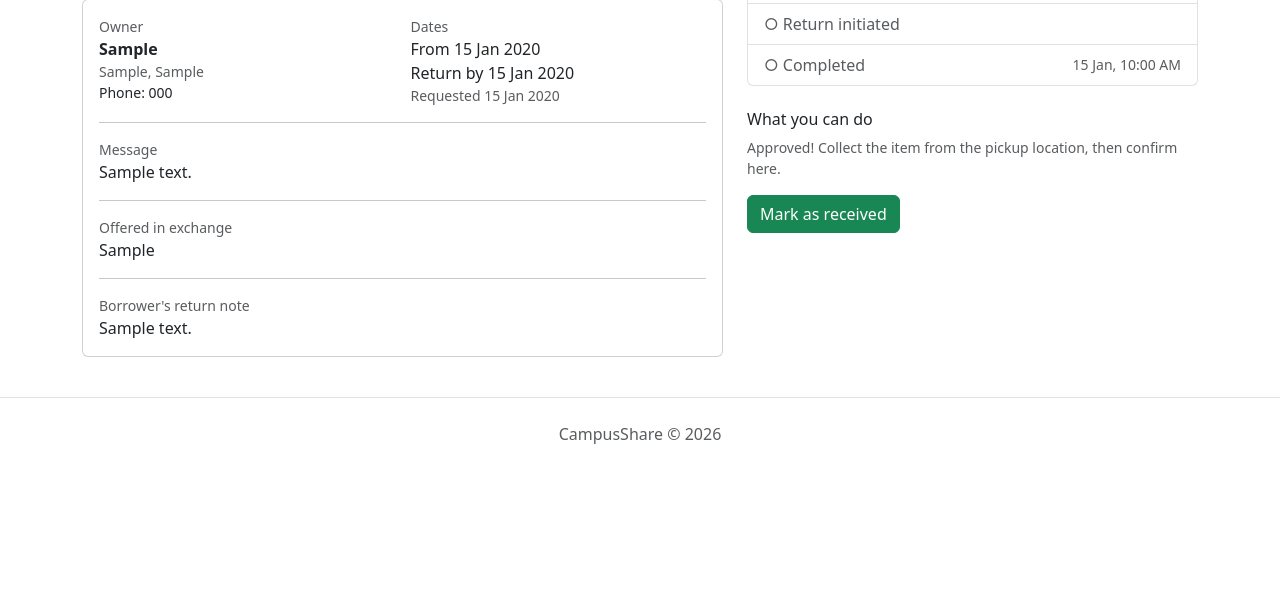
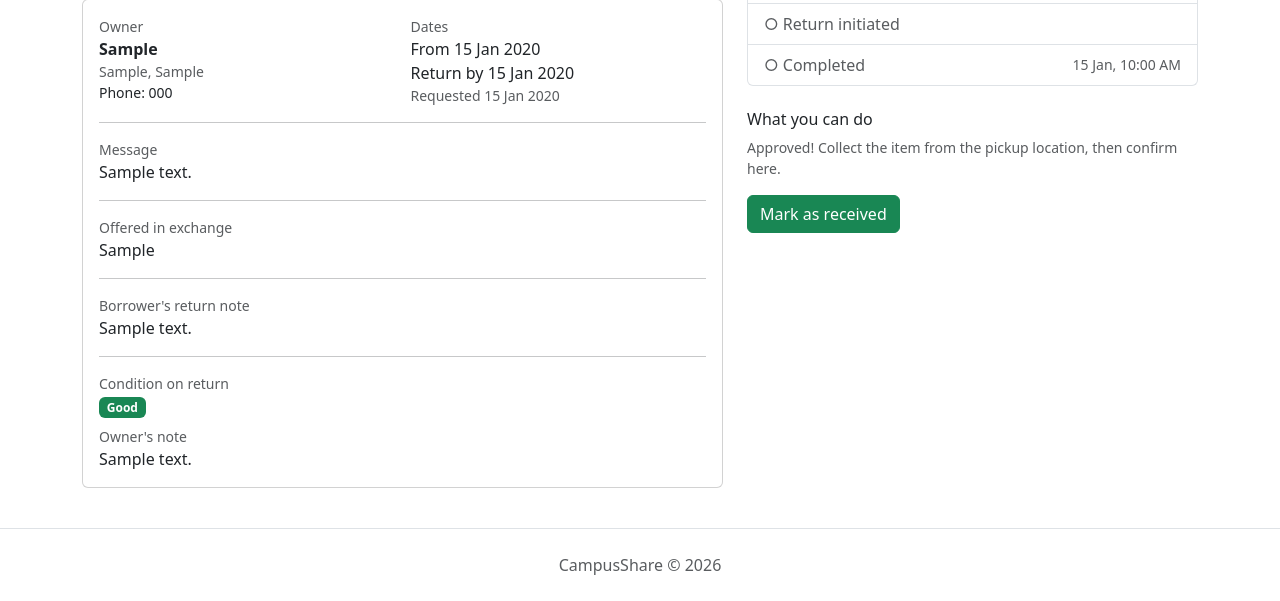
Before and after one commit to minumariasabu/CampusShare, a Django app: page /requests/1/ in a window 1280 px wide. Shown: the part 391-992 px from the top of the page. Before the commit the page ends 835 px from the top, so only its background shows below. Run offline with Django 4.2, Linux system fonts and the light colour scheme; a user stored in the database is signed in; tables that the repository leaves empty hold one stand-in row (values such as "Sample post"); grey boxes marked "Sample" are stand-in pictures; one stand-in notice (Sample message) is shown.

Commit message:
Add confirm return and complete request

```diff
--- a/borrowing/models.py
+++ b/borrowing/models.py
@@ -44,6 +44,7 @@ class Request(models.Model):
         max_length=20, choices=RETURN_CONDITION_CHOICES, blank=True
     )
     return_notes = models.TextField(blank=True)
+    owner_return_notes = models.TextField(blank=True, default='')
     handed_over_at = models.DateTimeField(null=True, blank=True)
     completed_at = models.DateTimeField(null=True, blank=True)
     created_at = models.DateTimeField(auto_now_add=True)
--- a/borrowing/templates/borrowing/request_detail.html
+++ b/borrowing/templates/borrowing/request_detail.html
@@ -85,6 +85,21 @@
                     <div class="text-muted small">Borrower's return note</div>
                     <div>{{ req.return_notes|linebreaksbr }}</div>
                 {% endif %}
+                                {% if req.return_condition %}
+                    <hr>
+                    <div class="text-muted small">Condition on return</div>
+                    <div>
+                        {% if req.return_condition == 'good' %}
+                            <span class="badge bg-success">Good</span>
+                        {% else %}
+                            <span class="badge bg-warning text-dark">{{ req.get_return_condition_display }}</span>
+                        {% endif %}
+                    </div>
+                {% endif %}
+                {% if req.owner_return_notes %}
+                    <div class="text-muted small mt-2">Owner's note</div>
+                    <div>{{ req.owner_return_notes|linebreaksbr }}</div>
+                {% endif %}
             </div>
         </div>
     </div>
@@ -135,6 +150,10 @@
                 <p class="text-muted small">Waiting for the owner to confirm the return.</p>
             {% elif req.status == 'completed' %}
                 <p class="text-muted small">This request is complete.</p>
+                {% if req.return_condition and req.return_condition != 'good' %}
+                    <a href="#" class="btn btn-outline-danger">Raise complaint</a>
+                    <div class="form-text">The complaint form is added on Day 21.</div>
+                {% endif %}
             {% else %}
                 <p class="text-muted small">Nothing more to do on this request.</p>
             {% endif %}
@@ -147,7 +166,8 @@
             {% elif req.status == 'handed_over' or req.status == 'overdue' %}
                 <p class="text-muted small">The borrower has the item.</p>
             {% elif req.status == 'return_initiated' %}
-                <p class="text-muted small">The borrower says the item has been returned.</p>
+                <p class="text-muted small">The borrower says the item has been returned. Please check it and confirm.</p>
+                <a href="{% url 'confirm_return' req.pk %}" class="btn btn-success">Confirm return</a>
             {% elif req.status == 'completed' %}
                 <p class="text-muted small">This request is complete.</p>
             {% else %}
--- a/borrowing/urls.py
+++ b/borrowing/urls.py
@@ -10,4 +10,5 @@ urlpatterns = [
     path('<int:pk>/reject/', views.reject_request, name='reject_request'),
     path('<int:pk>/received/', views.mark_received, name='mark_received'),
     path('<int:pk>/return/', views.return_item, name='return_item'),
+    path('<int:pk>/confirm-return/', views.confirm_return, name='confirm_return'),
 ]
--- a/borrowing/views.py
+++ b/borrowing/views.py
@@ -312,3 +312,72 @@ def return_item(request, pk):
         return redirect('request_detail', pk=req.pk)
 
     return render(request, 'borrowing/return_item.html', {'req': req})
+
+@login_required
+def confirm_return(request, pk):
+    req = get_object_or_404(
+        Request.objects.select_related('resource', 'borrower')
+        .prefetch_related('resource__images'),
+        pk=pk, resource__owner=request.user,
+    )
+
+    if req.status != 'return_initiated':
+        messages.error(request, "There is no return waiting for your confirmation.")
+        return redirect('request_detail', pk=req.pk)
+
+    error = None
+    selected = ''
+
+    if request.method == 'POST':
+        selected = request.POST.get('condition', '')
+        notes = request.POST.get('notes', '').strip()[:500]
+
+        if selected not in dict(Request.RETURN_CONDITION_CHOICES):
+            error = "Please choose the condition of the item."
+        else:
+            with transaction.atomic():
+                req = get_object_or_404(
+                    Request.objects.select_for_update().select_related('resource'),
+                    pk=pk, resource__owner=request.user,
+                )
+                if req.status != 'return_initiated':
+                    messages.error(request, "This return was already handled.")
+                    return redirect('request_detail', pk=req.pk)
+
+                resource = req.resource
+                req.status = 'completed'
+                req.completed_at = timezone.now()
+                req.return_condition = selected
+                req.owner_return_notes = notes
+                req.save(update_fields=[
+                    'status', 'completed_at', 'return_condition', 'owner_return_notes',
+                ])
+
+                # The item is back, so it can be requested again
+                if resource.status == 'lent_out':
+                    resource.status = 'available'
+                    resource.save(update_fields=['status'])
+
+                condition_text = req.get_return_condition_display().lower()
+                notify(
+                    req.borrower, req,
+                    f'Your return of "{resource.title}" was confirmed. '
+                    f'The owner marked it as: {condition_text}.',
+                )
+
+            if selected == 'good':
+                messages.success(request, "Return confirmed. The item is available again.")
+            else:
+                messages.warning(
+                    request,
+                    "Return confirmed, and the item is available again. "
+                    "If it needs repair, edit the listing and turn availability off.",
+                )
+            return redirect('request_detail', pk=req.pk)
+
+    return render(request, 'borrowing/confirm_return.html', {
+        'req': req,
+        'condition_choices': Request.RETURN_CONDITION_CHOICES,
+        'selected': selected,
+        'error': error,
+    })
--- a/core/templates/base.html
+++ b/core/templates/base.html
@@ -35,7 +35,7 @@
 <main class="container py-4">
     {% if messages %}
         {% for message in messages %}
-            <div class="alert alert-{% if message.tags == 'error' %}danger{% else %}success{% endif %}">{{ message }}</div>
+            <div class="alert alert-{% if message.tags == 'error' %}danger{% elif message.tags == 'warning' %}warning{% else %}success{% endif %}">{{ message }}</div>
         {% endfor %}
     {% endif %}
 
```
Also changed, not shown: borrowing/templates/borrowing/confirm_return.html (added, +66 -0 lines), borrowing/migrations/0002_request_owner_return_notes.py (added).
